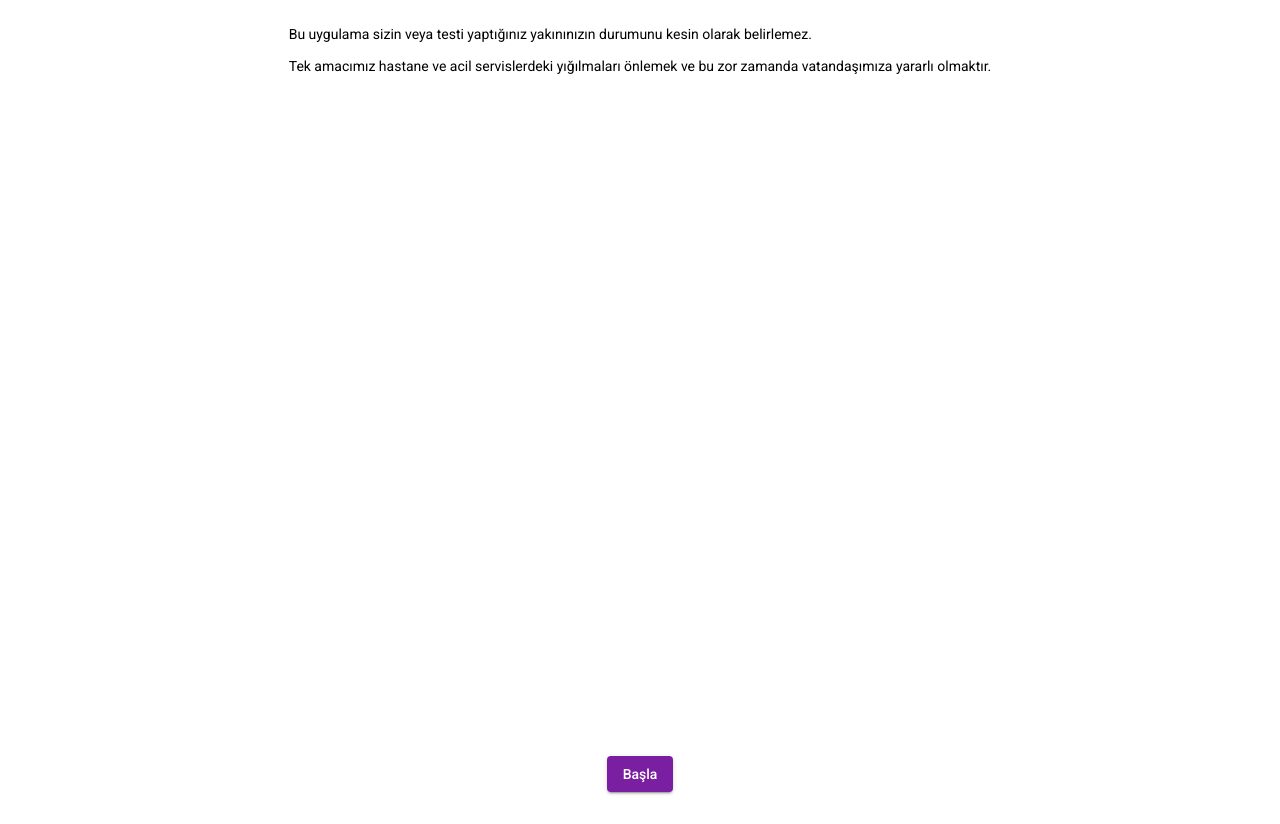
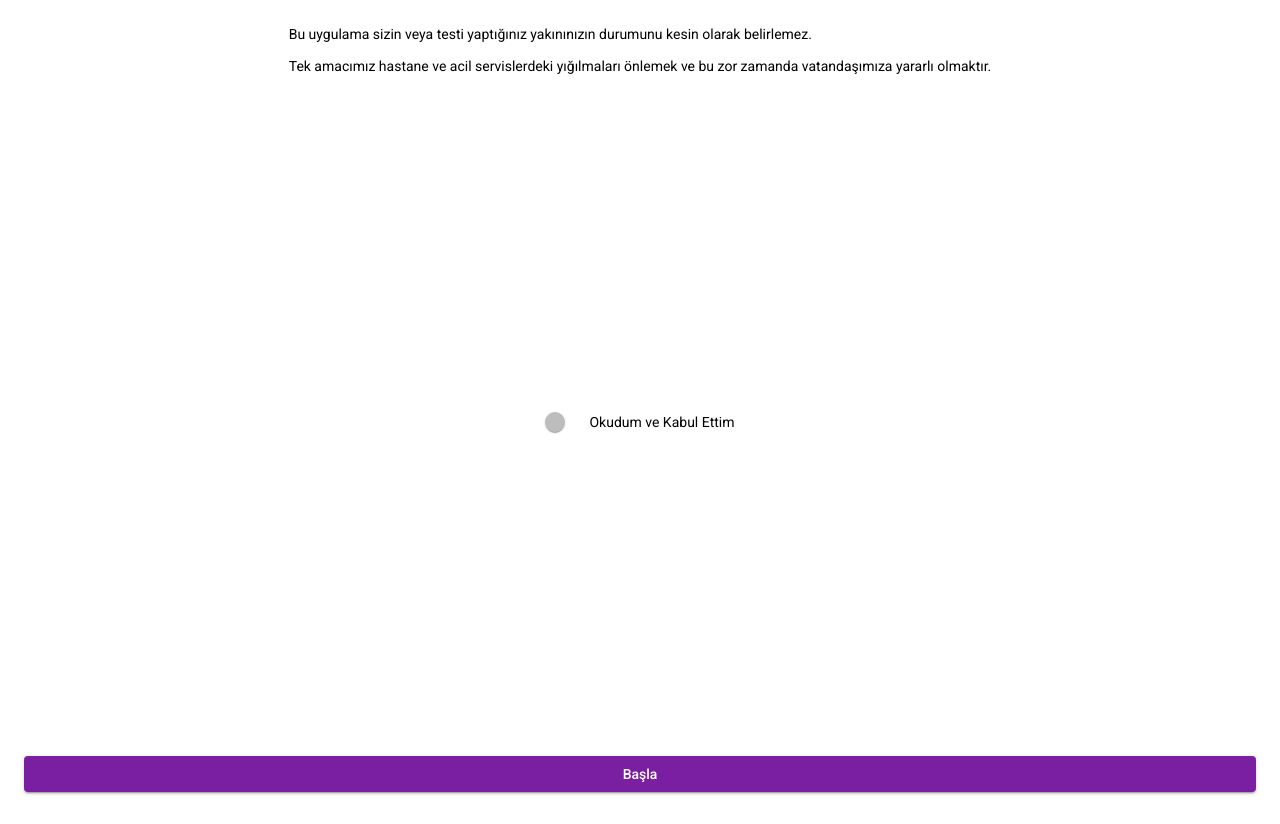
Before and after one commit to kadri/koronat, an Angular app: page / in a window 1280 px wide. Built offline with nearby package versions, Linux system fonts and the light colour scheme.

Commit message:
aşama 1

```diff
--- a/src/app/app.component.html
+++ b/src/app/app.component.html
@@ -1,7 +1,13 @@
-<div class="m-24 h-100-p" fxLayout="column" fxLayoutAlign="space-between center">
+<div *ngIf="asama === 1" class="m-24 h-100-p" fxLayout="column" fxLayoutAlign="space-between center">
     <div>
         <p>Bu uygulama sizin veya testi yaptığınız yakınınızın durumunu kesin olarak belirlemez. </p>
         <p>Tek amacımız hastane ve acil servislerdeki yığılmaları önlemek ve bu zor zamanda vatandaşımıza yararlı olmaktır.</p>
     </div>
-    <button class="mb-32" mat-raised-button color="primary">Başla</button>
+    <div>
+        <mat-slide-toggle
+            [checked]="checked">
+          Okudum ve Kabul Ettim
+        </mat-slide-toggle>
+    </div>
+    <button class="mb-32 w-100-p" mat-raised-button color="primary">Başla</button>
 </div>
--- a/src/app/app.component.ts
+++ b/src/app/app.component.ts
@@ -7,4 +7,6 @@ import { Component } from '@angular/core';
 })
 export class AppComponent {
   title = 'koronat';
+  checked= false;
+  asama = 1;
 }
--- a/src/app/app.module.ts
+++ b/src/app/app.module.ts
@@ -5,6 +5,7 @@ import { AppRoutingModule } from './app-routing.module';
 import { AppComponent } from './app.component';
 import { BrowserAnimationsModule } from '@angular/platform-browser/animations';
 import { MatButtonModule } from '@angular/material/button';
+import {MatSlideToggleModule} from '@angular/material/slide-toggle';
 import { FlexLayoutModule } from '@angular/flex-layout';
 
 @NgModule({
@@ -16,6 +17,7 @@ import { FlexLayoutModule } from '@angular/flex-layout';
     AppRoutingModule,
     BrowserAnimationsModule,
     MatButtonModule,
+    MatSlideToggleModule,
     FlexLayoutModule,
   ],
   providers: [],
```
